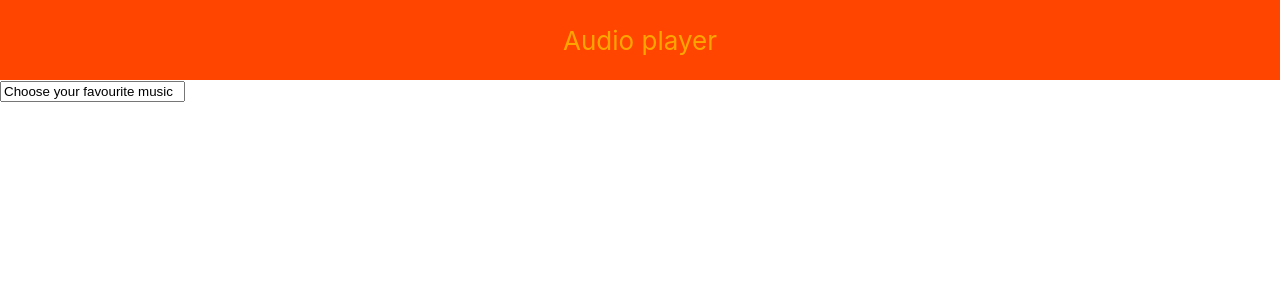
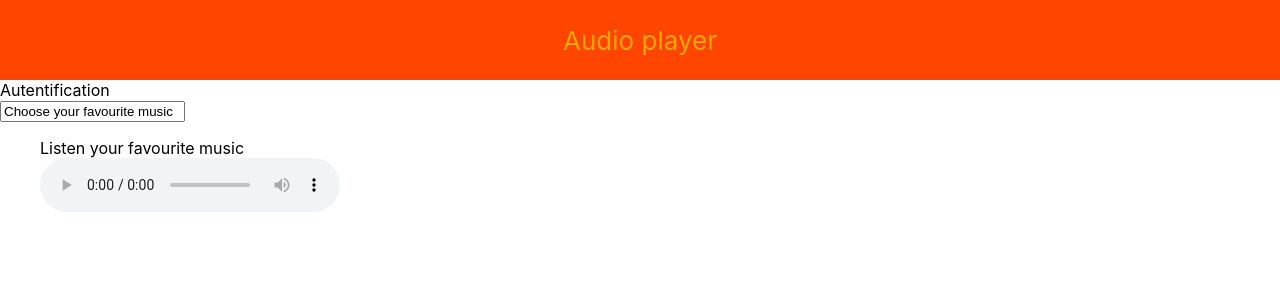
Before and after one commit to Natanagar/Making-waves, a React (Create React App) app: page / in a window 1280 px wide. Shown: the top 300 px of the page. Built offline with nearby package versions, Linux system fonts and the light colour scheme.

Commit message:
add audio

```diff
--- a/src/App.js
+++ b/src/App.js
@@ -5,16 +5,25 @@ function App() {
   return (
     <>
       <header>Audio player</header>
+      <form>Autentification</form>
       <section>
         <form>
           <label htmlFor="track" />
           <input type="text" id="track" required defaultValue="Choose your favourite music" />
         </form>
         <form>
-          <label />
-          <audio>
-            <input />
-          </audio>
+          <figure>
+            <figcaption>Listen your favourite music</figcaption>
+            <audio
+              controls
+              src="/media/examples/t-rex-roar.mp3"
+            >
+              Your browser does not support the
+              <code>audio</code>
+              element.
+            </audio>
+          </figure>
+
         </form>
       </section>
     </>
```
